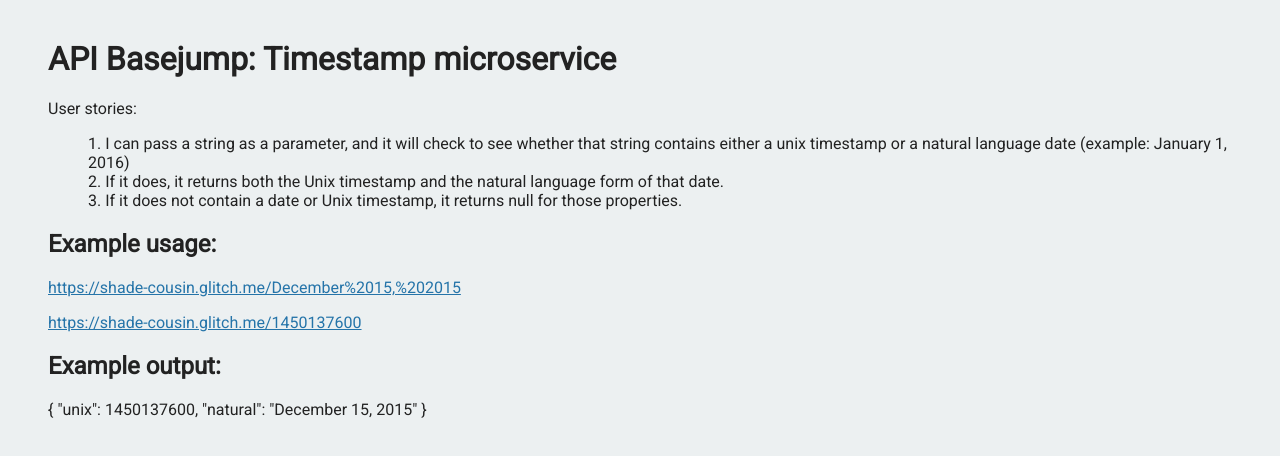
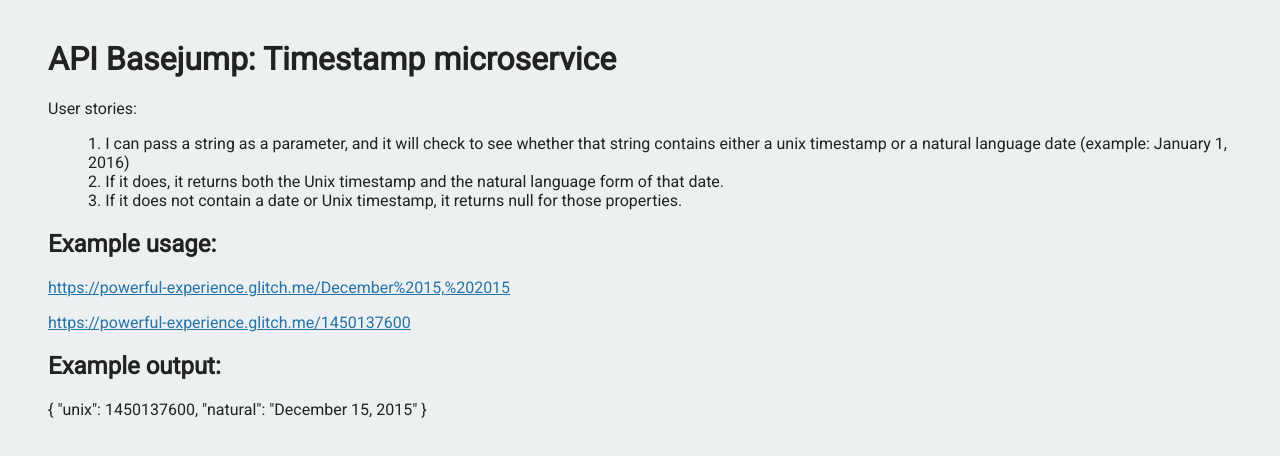
Before and after one commit to sinduja-reddy/timestamp-microservice, a website: page views/index.html in a window 1280 px wide. Drawn offline with Linux system fonts and the light colour scheme.

Commit message:
fixed example usage url

```diff
--- a/views/index.html
+++ b/views/index.html
@@ -21,10 +21,10 @@
         Example usage:
         </h2>
         <p>
-          <a href="https://shade-cousin.glitch.me/December%2015,%202015">https://shade-cousin.glitch.me/December%2015,%202015</a>
+          <a href="https://powerful-experience.glitch.me/December%2015,%202015">https://powerful-experience.glitch.me/December%2015,%202015</a>
         </p>
         <p>
-          <a href="https://shade-cousin.glitch.me/1450137600">https://shade-cousin.glitch.me/1450137600</a>
+          <a href="https://powerful-experience.glitch.me">https://powerful-experience.glitch.me/1450137600</a>
         </p>
         <h2>
           Example output:
```
